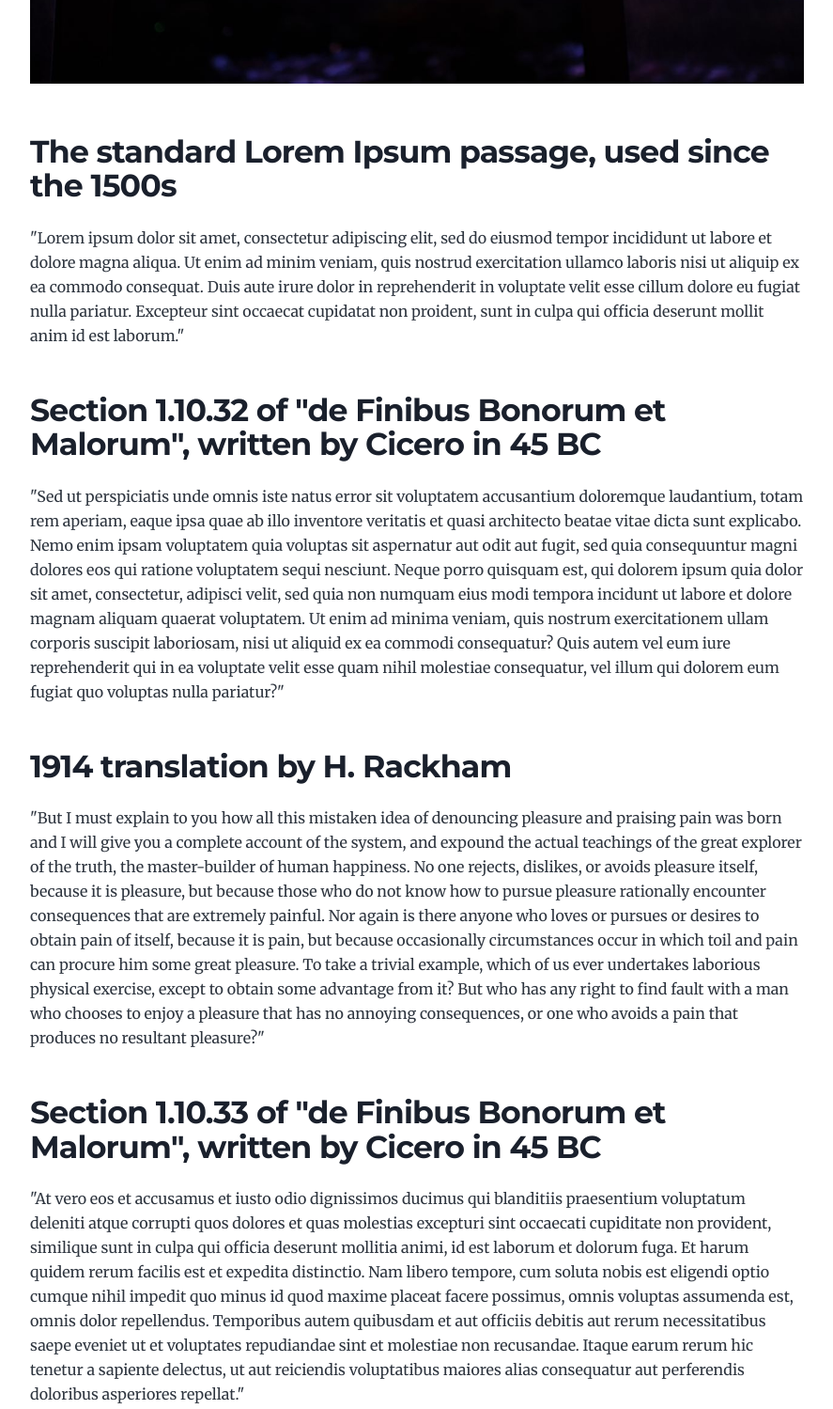
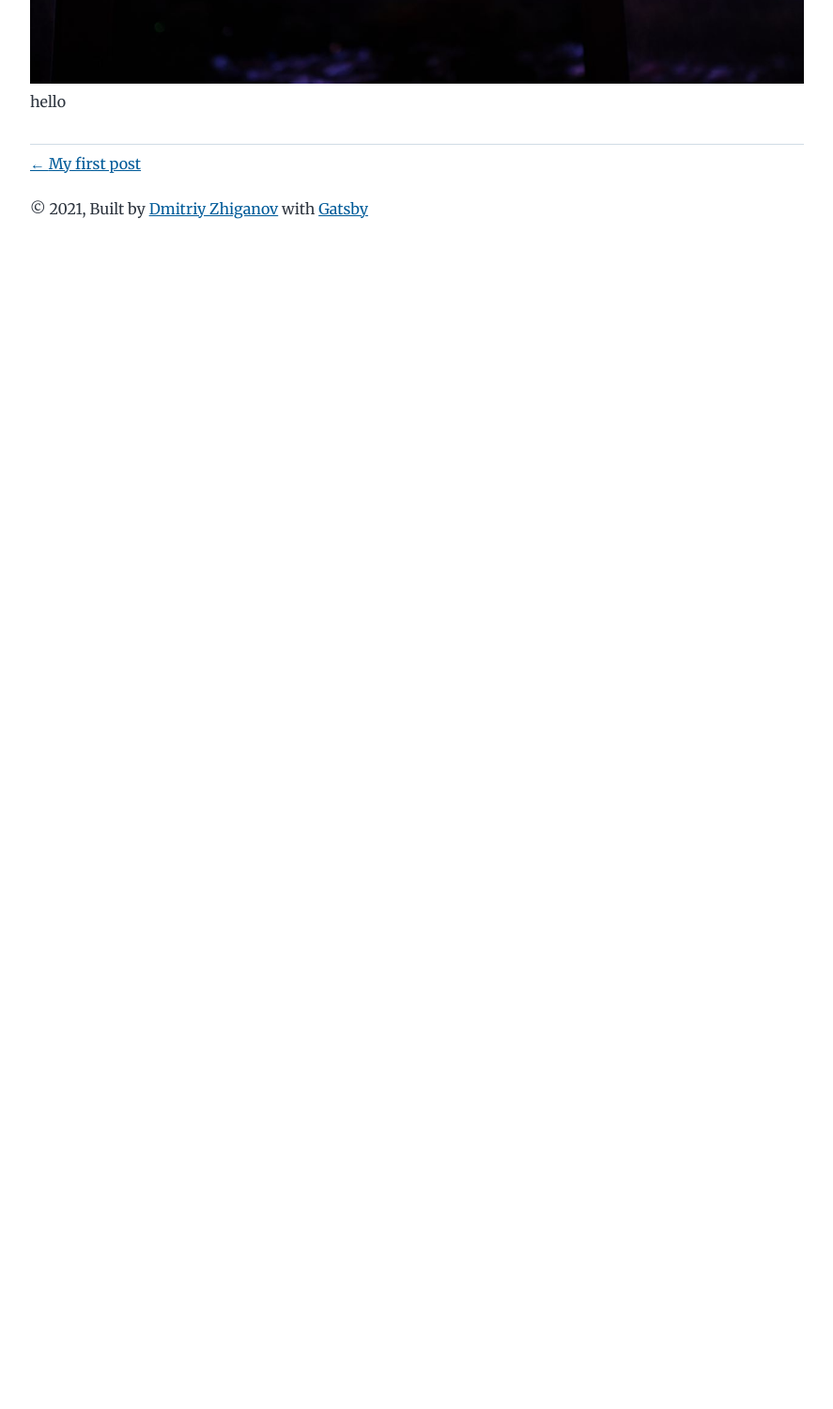
Before and after one commit to orange-idiot/photography_blog, a Gatsby site: page /my-second-post/ in a window 1280 px wide. Shown: the part 630-2129 px from the top of the page at 94% size, without its empty margins (196-1083 px from the left). After the commit the page ends 888 px from the top, so only its background shows below. Built offline with nearby package versions, Linux system fonts and the light colour scheme; Gatsby itself is replaced by a stand-in of ours.

Commit message:
fix context error

```diff
--- a/content/blog/my-second-post/index.md
+++ b/content/blog/my-second-post/index.md
@@ -5,17 +5,4 @@ description: "Description of my second post"
 image: "second-post-image.jpg"
 ---
 
-## The standard Lorem Ipsum passage, used since the 1500s
-"Lorem ipsum dolor sit amet, consectetur adipiscing elit, sed do eiusmod tempor incididunt ut labore et dolore magna aliqua. Ut enim ad minim veniam, quis nostrud exercitation ullamco laboris nisi ut aliquip ex ea commodo consequat. Duis aute irure dolor in reprehenderit in voluptate velit esse cillum dolore eu fugiat nulla pariatur. Excepteur sint occaecat cupidatat non proident, sunt in culpa qui officia deserunt mollit anim id est laborum."
-
-## Section 1.10.32 of "de Finibus Bonorum et Malorum", written by Cicero in 45 BC
-"Sed ut perspiciatis unde omnis iste natus error sit voluptatem accusantium doloremque laudantium, totam rem aperiam, eaque ipsa quae ab illo inventore veritatis et quasi architecto beatae vitae dicta sunt explicabo. Nemo enim ipsam voluptatem quia voluptas sit aspernatur aut odit aut fugit, sed quia consequuntur magni dolores eos qui ratione voluptatem sequi nesciunt. Neque porro quisquam est, qui dolorem ipsum quia dolor sit amet, consectetur, adipisci velit, sed quia non numquam eius modi tempora incidunt ut labore et dolore magnam aliquam quaerat voluptatem. Ut enim ad minima veniam, quis nostrum exercitationem ullam corporis suscipit laboriosam, nisi ut aliquid ex ea commodi consequatur? Quis autem vel eum iure reprehenderit qui in ea voluptate velit esse quam nihil molestiae consequatur, vel illum qui dolorem eum fugiat quo voluptas nulla pariatur?"
-
-## 1914 translation by H. Rackham
-"But I must explain to you how all this mistaken idea of denouncing pleasure and praising pain was born and I will give you a complete account of the system, and expound the actual teachings of the great explorer of the truth, the master-builder of human happiness. No one rejects, dislikes, or avoids pleasure itself, because it is pleasure, but because those who do not know how to pursue pleasure rationally encounter consequences that are extremely painful. Nor again is there anyone who loves or pursues or desires to obtain pain of itself, because it is pain, but because occasionally circumstances occur in which toil and pain can procure him some great pleasure. To take a trivial example, which of us ever undertakes laborious physical exercise, except to obtain some advantage from it? But who has any right to find fault with a man who chooses to enjoy a pleasure that has no annoying consequences, or one who avoids a pain that produces no resultant pleasure?"
-
-## Section 1.10.33 of "de Finibus Bonorum et Malorum", written by Cicero in 45 BC
-"At vero eos et accusamus et iusto odio dignissimos ducimus qui blanditiis praesentium voluptatum deleniti atque corrupti quos dolores et quas molestias excepturi sint occaecati cupiditate non provident, similique sunt in culpa qui officia deserunt mollitia animi, id est laborum et dolorum fuga. Et harum quidem rerum facilis est et expedita distinctio. Nam libero tempore, cum soluta nobis est eligendi optio cumque nihil impedit quo minus id quod maxime placeat facere possimus, omnis voluptas assumenda est, omnis dolor repellendus. Temporibus autem quibusdam et aut officiis debitis aut rerum necessitatibus saepe eveniet ut et voluptates repudiandae sint et molestiae non recusandae. Itaque earum rerum hic tenetur a sapiente delectus, ut aut reiciendis voluptatibus maiores alias consequatur aut perferendis doloribus asperiores repellat."
-
-## 1914 translation by H. Rackham
-"On the other hand, we denounce with righteous indignation and dislike men who are so beguiled and demoralized by the charms of pleasure of the moment, so blinded by desire, that they cannot foresee the pain and trouble that are bound to ensue; and equal blame belongs to those who fail in their duty through weakness of will, which is the same as saying through shrinking from toil and pain. These cases are perfectly simple and easy to distinguish. In a free hour, when our power of choice is untrammelled and when nothing prevents our being able to do what we like best, every pleasure is to be welcomed and every pain avoided. But in certain circumstances and owing to the claims of duty or the obligations of business it will frequently occur that pleasures have to be repudiated and annoyances accepted. The wise man therefore always holds in these matters to this principle of selection: he rejects pleasures to secure other greater pleasures, or else he endures pains to avoid worse pains."
+hello
--- a/src/components/nav.js
+++ b/src/components/nav.js
@@ -18,14 +18,18 @@ const navItems = [
 
 const Nav = () => {
     const path = typeof window !== 'undefined' ? window.location.href : '';
-    const url = new URL(path)
+    let pathname = '';
+    if (path) {
+      const url = new URL(path)
+      pathname = url.pathname
+    }
 
     return (
       <nav className="header-nav">
         <ul className="header-nav-list">
           {navItems.map(({ title, link }) => (
             <li key={title} className="header-nav-item">
-              <Link className={`${url.pathname === link ? "header-link-disabled" : ""}`} disabled={url.pathname === link} to={link}>{title}</Link>
+              <Link className={`${pathname === link ? "header-link-disabled" : ""}`} disabled={pathname === link} to={link}>{title}</Link>
             </li>
           ))}
         </ul>
```
